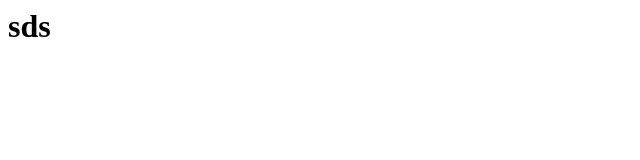
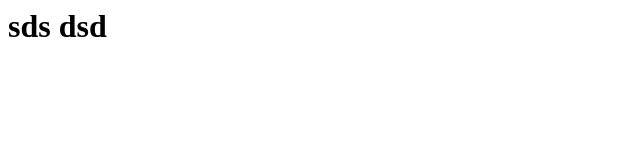
Before and after one commit to uonlyyoloonce/spa, a plain HTML site: page index.html in a window 1280 px wide. Shown: the whole page, without its empty margins (0-640 px from the left). Drawn offline with Linux system fonts and the light colour scheme.

Commit message:
2nd upated

```diff
--- a/index.html
+++ b/index.html
@@ -1,3 +1,3 @@
 <html>
-    <body><h1>sds</h1></body>
+    <body><h1>sds dsd</h1></body>
 </html>
```
